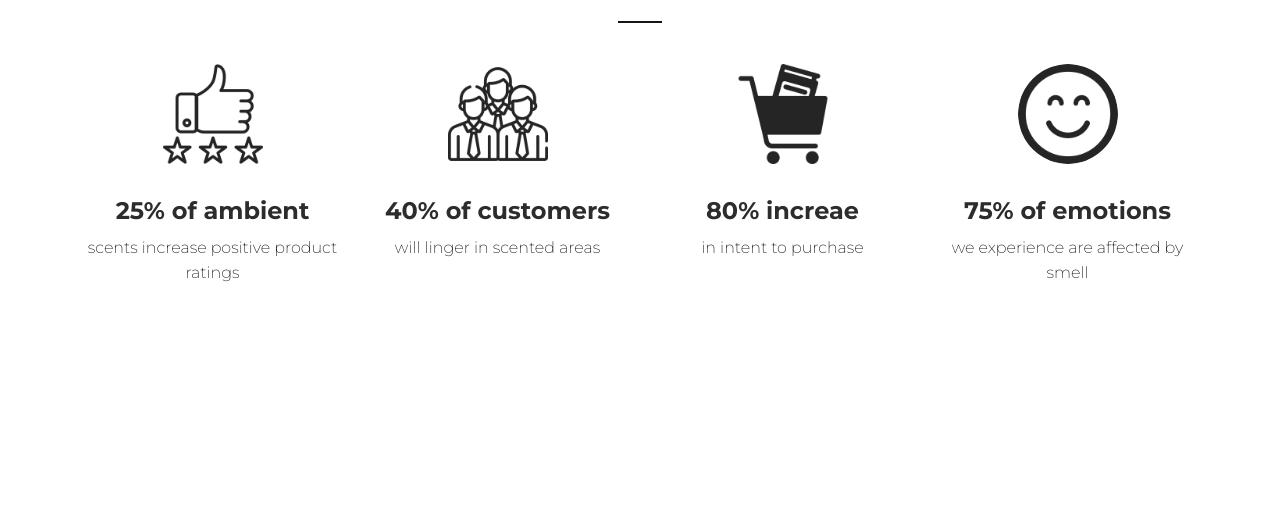
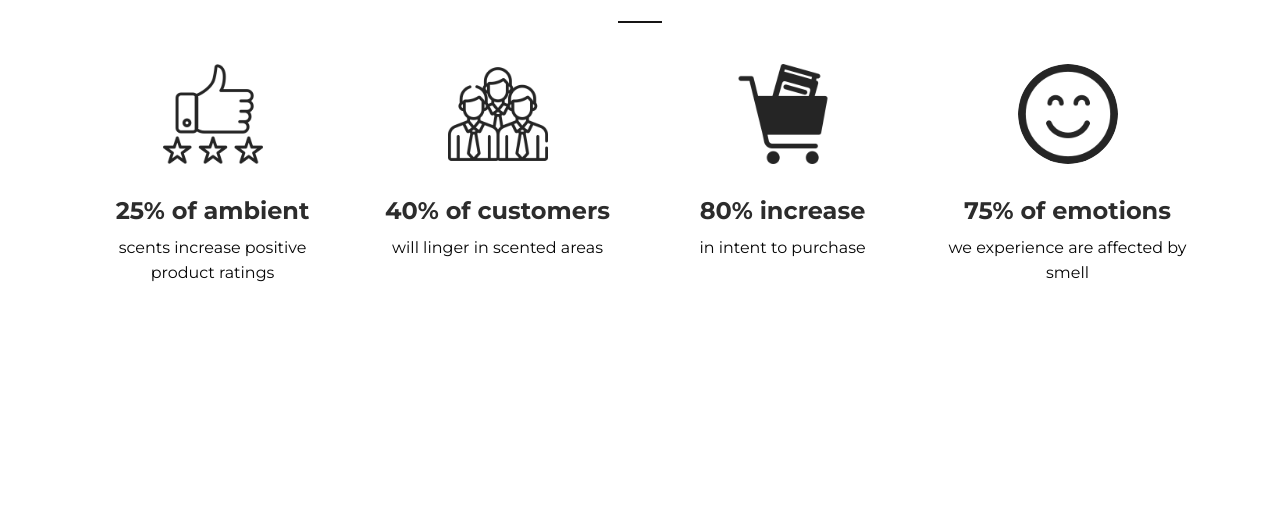
Before and after one commit to Tsulaeman/cececa, a PHP site: page / in a window 1280 px wide; the page is wider, and only the part inside the window is pictured. Shown: the part 1830-2356 px from the top of that part. Run offline with PHP 8.4, Linux system fonts and the light colour scheme; some libraries are stand-ins or nearby versions.

Commit message:
font weight

```diff
--- a/assets/css/demo.css
+++ b/assets/css/demo.css
@@ -599,3 +599,7 @@ img.logo {
 body{
     overflow-x: hidden;
 }
+
+p.description.text_bold {
+    font-weight: 500;
+}
--- a/home.html
+++ b/home.html
@@ -147,7 +147,7 @@
                                 <img src="assets/icons/1.png" alt="Thumbnail Image" class="img-fluid">
                                 <h4 class="title">25% of ambient</h4>
                                 <p class="category text-primary"></p>
-                                <p class="description">
+                                <p class="description text_bold">
                                     scents increase positive product ratings
                                 </p>
                             </div>
@@ -157,7 +157,7 @@
                                 <img src="assets/icons/2.png" alt="Thumbnail Image" class="img-fluid">
                                 <h4 class="title">40% of customers</h4>
                                 <p class="category text-primary"></p>
-                                <p class="description">
+                                <p class="description text_bold">
                                     will linger in scented areas
                                 </p>
                             </div>
@@ -165,9 +165,9 @@
                         <div class="col-md-3">
                             <div class="team-player">
                                 <img src="assets/icons/3.png" alt="Thumbnail Image" class="img-fluid">
-                                <h4 class="title">80% increae</h4>
+                                <h4 class="title">80% increase</h4>
                                 <p class="category text-primary"></p>
-                                <p class="description">
+                                <p class="description text_bold">
                                     in intent to purchase
                                 </p>
                             </div>
@@ -177,7 +177,7 @@
                                 <img src="assets/icons/4.png" alt="Thumbnail Image" class="rounded-circle img-fluid">
                                 <h4 class="title">75% of emotions</h4>
                                 <p class="category text-primary"></p>
-                                <p class="description">
+                                <p class="description text_bold">
                                     we experience are affected by smell
                                 </p>
                             </div>
```
